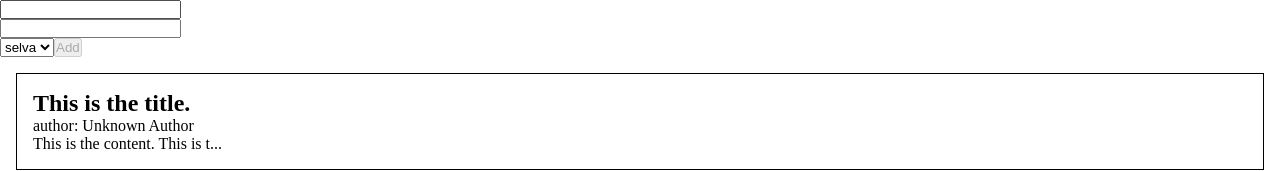
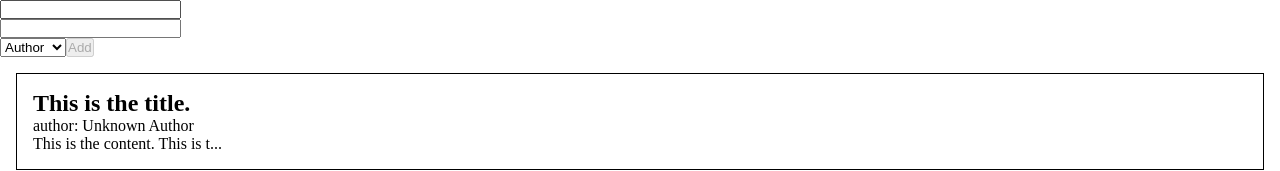
Before and after one commit to Selva-Ganesh-M/RTK_Blog_App, a React (Vite) app: page / in a window 1280 px wide. Shown: the top 171 px of the page. Built offline with nearby package versions, Linux system fonts and the light colour scheme.

Commit message:
author error fixed

```diff
--- a/src/features/posts/AddPost.jsx
+++ b/src/features/posts/AddPost.jsx
@@ -40,17 +40,16 @@ const AddPost = () => {
       <select
         name="author"
         id="author"
-        defaultValue="Select"
         value={selectedAuthor}
         onChange={(e) => {
-          setSelectedAuthor(e.target.value);
-          console.log(e.target.value);
+          setSelectedAuthor(Number(e.target.value));
         }}
       >
+        <option value="" disabled placeholder="Author">
+          Author
+        </option>
         {users.map((user) => (
-          <option key={user.id} value={user.id}>
-            {user.name}
-          </option>
+          <option key={user.id} label={user.name} value={user.id} />
         ))}
       </select>
       <button onClick={handleSubmit} disabled={!canSubmit}>
--- a/src/features/posts/Post.jsx
+++ b/src/features/posts/Post.jsx
@@ -4,12 +4,14 @@ import { getAllUsers } from "../users/userSlice";
 
 const Post = ({ post }) => {
   const users = useSelector(getAllUsers);
-  let userName = users.find((user) => user.id === post.userId);
-  userName = userName ? userName : "Unknown Author";
+  let User = users.find((user) => {
+    return user.id === post.userId;
+  });
+  User = User ? User.name : "Unknown Author";
   return (
     <section key={post.id} className="post">
       <h1>{post.title}</h1>
-      <p>author: {userName}</p>
+      <p>author: {User}</p>
       <p>{post.content.substring(0, 30)}...</p>
     </section>
   );
--- a/src/features/posts/PostsList.jsx
+++ b/src/features/posts/PostsList.jsx
@@ -5,7 +5,6 @@ import { getAllPosts } from "./postSlice";
 
 const PostsList = () => {
   const posts = useSelector(getAllPosts);
-  console.log(posts);
   const renderPosts = posts.map((post) => <Post key={post.id} post={post} />);
   return <div className="postsList">{renderPosts}</div>;
 };
--- a/src/features/posts/postSlice.js
+++ b/src/features/posts/postSlice.js
@@ -22,6 +22,7 @@ const postSlice = createSlice({
         state.push(action.payload);
       },
       prepare: (title, content, userId) => {
+        console.log(title, content, userId);
         return {
           payload: {
             id: nanoid(),
--- a/src/features/users/userSlice.js
+++ b/src/features/users/userSlice.js
@@ -2,8 +2,8 @@ import { createSlice } from "@reduxjs/toolkit";
 
 const initialState = [
   { id: 1, name: "selva" },
-  { id: 2, name: "selva" },
-  { id: 3, name: "selva" },
+  { id: 2, name: "ganesh" },
+  { id: 3, name: "sekar" },
 ];
 
 const userSlice = createSlice({
```
